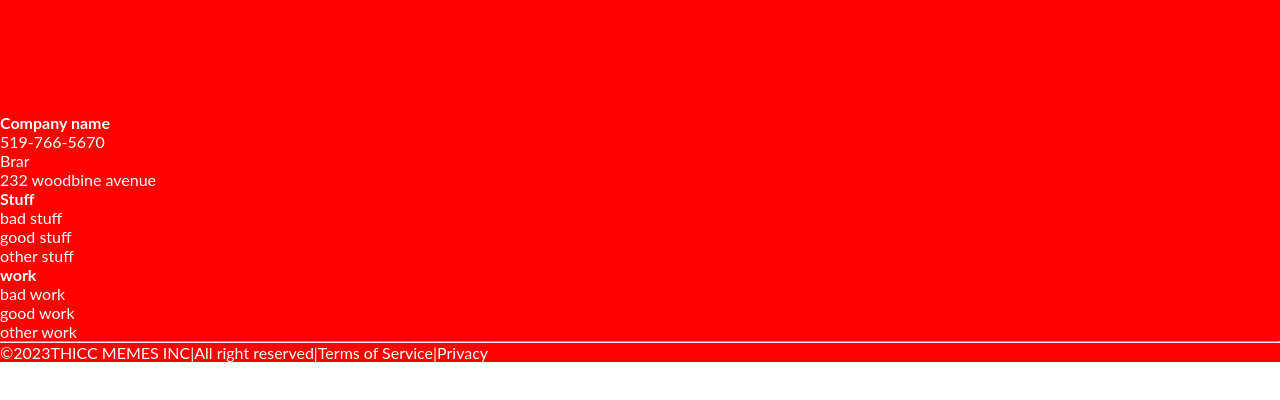
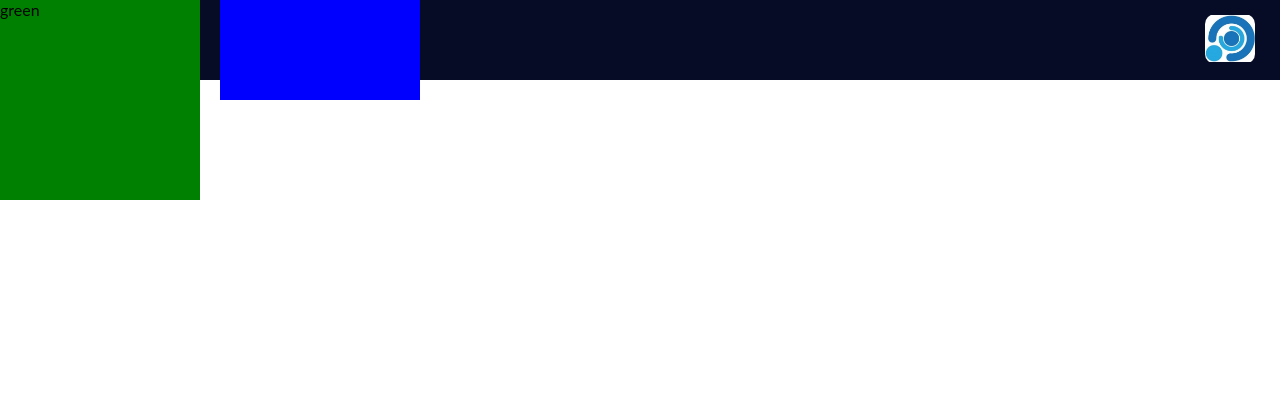
Before and after one commit to kiran3456/website-single-page, a React (Create React App) app: page /test in a window 1280 px wide. Shown: the top 400 px of the page. Built offline with nearby package versions, Linux system fonts and the light colour scheme; a web font is replaced by a local one.

Commit message:
test code added

```diff
--- a/src/App.js
+++ b/src/App.js
@@ -6,6 +6,7 @@ import Navbar from "./components/Navbar";
 import { BrowserRouter as Router, Routes, Route } from "react-router-dom";
 
 import Footer from "./components/Footer";
+import TestApp from "./Pages/test";
 
 function App() {
   return (
@@ -18,10 +19,11 @@ function App() {
               <Route path="/" exact={true} element={<Home />} />
               <Route path="/contact" element={<Contact />} />
               <Route path="/product" element={<Product />} />
+              <Route path="/test" element={<TestApp />} />
             </Routes>
           </Router>
         </div>
-        <Footer />
+        {/* <Footer /> */}
       </div>
     </>
   );
--- /dev/null
+++ b/src/Pages/test.css
@@ -0,0 +1,30 @@
+.container {
+  position: relative;
+  width: 50%;
+  height: 50%;
+}
+
+.box {
+  position: absolute;
+  width: 200px;
+  height: 200px;
+}
+
+.red {
+  top: 100;
+  left: 0;
+  background-color: red;
+}
+
+.blue {
+  top: 50%;
+  left: 50%;
+  transform: translate(-50%, -50%);
+  background-color: blue;
+}
+
+.green {
+  bottom: 500;
+  right: 500;
+  background-color: green;
+}
--- /dev/null
+++ b/src/Pages/test.js
@@ -0,0 +1,15 @@
+import React from "react";
+
+import "./test.css";
+
+function TestApp() {
+  return (
+    <div className="container">
+      <div className="box red">red</div>
+      <div className="box blue">blue</div>
+      <div className="box green">green</div>
+    </div>
+  );
+}
+
+export default TestApp;
--- a/src/components/SidebarData.js
+++ b/src/components/SidebarData.js
@@ -22,4 +22,10 @@ export const SidebarData = [
     icon: <FaIcons.FaCartPlus />,
     cName: "nav-text",
   },
+  {
+    title: "Test",
+    path: "/test",
+    icon: <FaIcons.FaCartPlus />,
+    cName: "nav-text",
+  },
 ];
```
